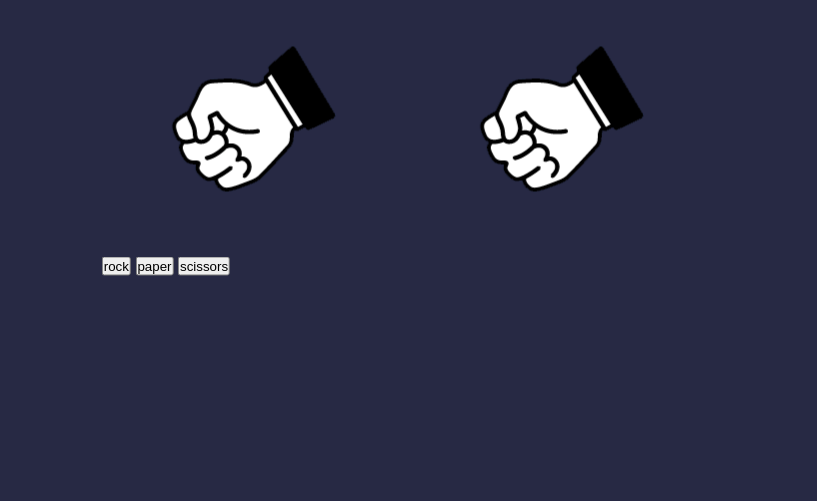
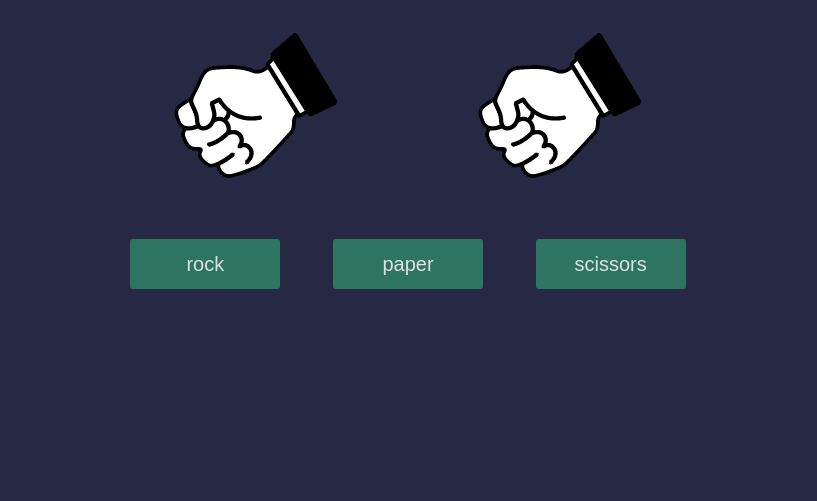
Before and after one commit to zaratejavier/Rock-Paper-Scissors, a plain HTML site: page index.html in a window 1280 px wide. Shown: the part 299-800 px from the top of the page, without its empty margins (232-1049 px from the left). Drawn offline with Linux system fonts and the light colour scheme.

Commit message:
aligned the Handsand styled button choices

```diff
--- a/style.css
+++ b/style.css
@@ -42,7 +42,7 @@ section{
   font-size: 50px;
 }
 
-.intro button{
+.intro button, .match button{
   width: 150px;
   height: 50px;
   background: none;
@@ -65,3 +65,9 @@ section{
   text-align: center;
   font-size: 50px;
 }
+
+.hands, .options{
+  display: flex;
+  justify-content: space-around;
+  align-items: center;
+}
```
